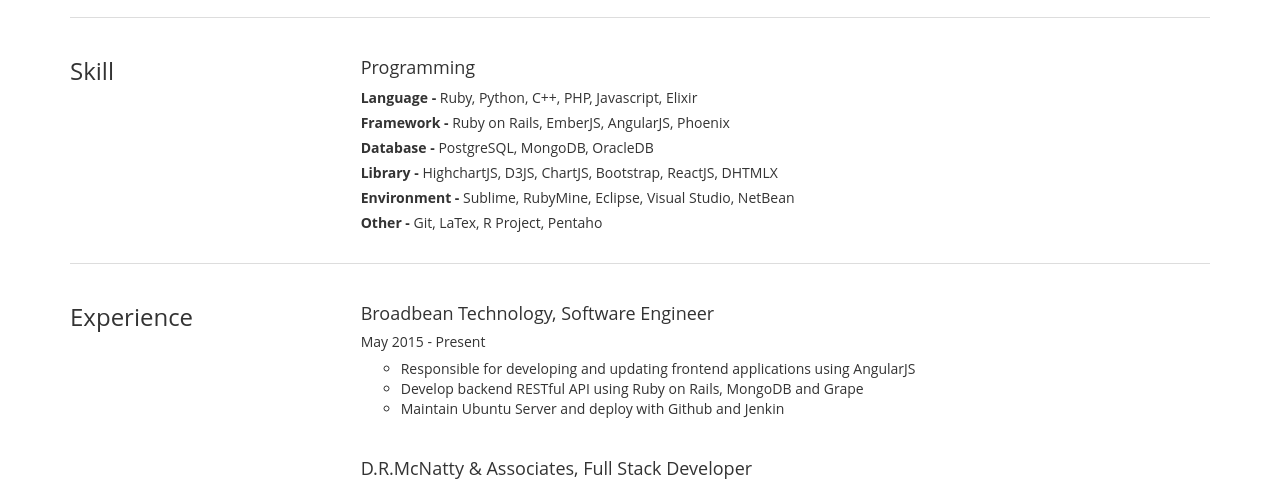
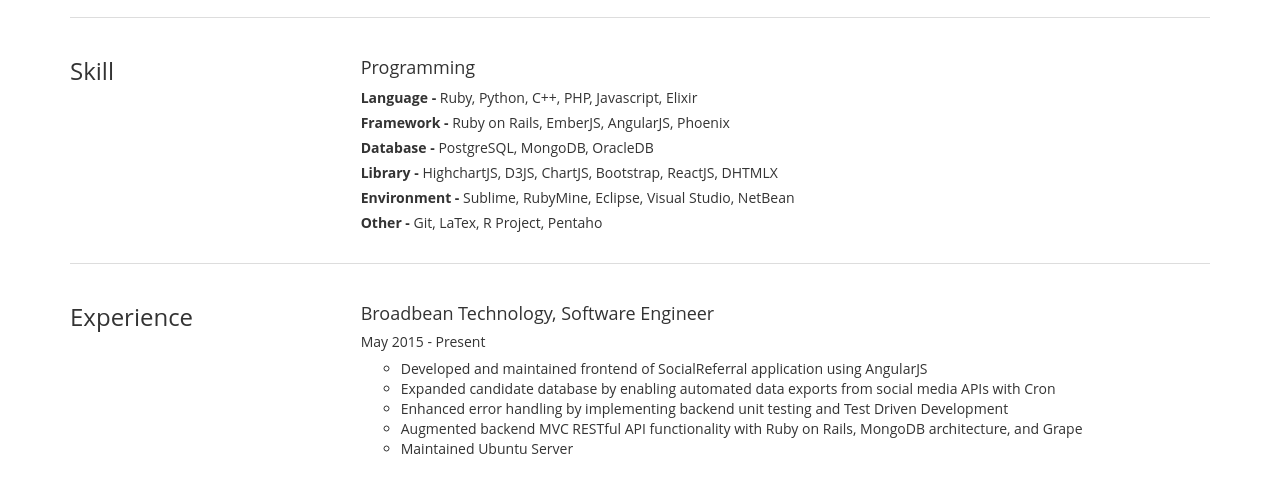
Before and after one commit to jchen038/jchen038.github.io, a plain HTML site: page index.html in a window 1280 px wide. Shown: the part 249-735 px from the top of the page. Drawn offline with nearby package versions, Linux system fonts and the light colour scheme.

Commit message:
Update resume description

```diff
--- a/index.html
+++ b/index.html
@@ -60,9 +60,11 @@
               <h4>Broadbean Technology, Software Engineer</h4>
               <h5>May 2015 - Present</h5>
               <ul class="circle">
-                <li>Responsible for developing and updating frontend applications using AngularJS</li>
-                <li>Develop backend RESTful API using Ruby on Rails, MongoDB and Grape</li>
-                <li>Maintain Ubuntu Server and deploy with Github and Jenkin</li>
+                <li>Developed and maintained frontend of SocialReferral application using AngularJS</li>
+                <li>Expanded candidate database by enabling automated data exports from social media APIs with Cron</li>
+                <li>Enhanced error handling by implementing backend unit testing and Test Driven Development</li>
+                <li>Augmented backend MVC RESTful API functionality with Ruby on Rails, MongoDB architecture, and Grape</li>
+                <li>Maintained Ubuntu Server</li>
               </ul>
               <br>
               <h4>D.R.McNatty & Associates, Full Stack Developer</h4>
```
